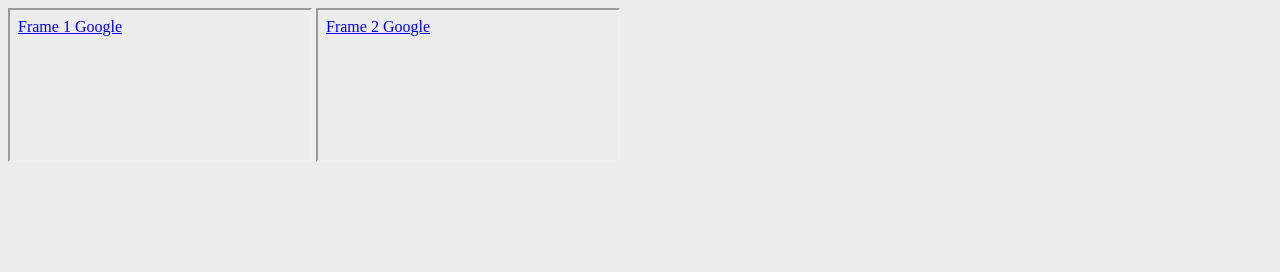
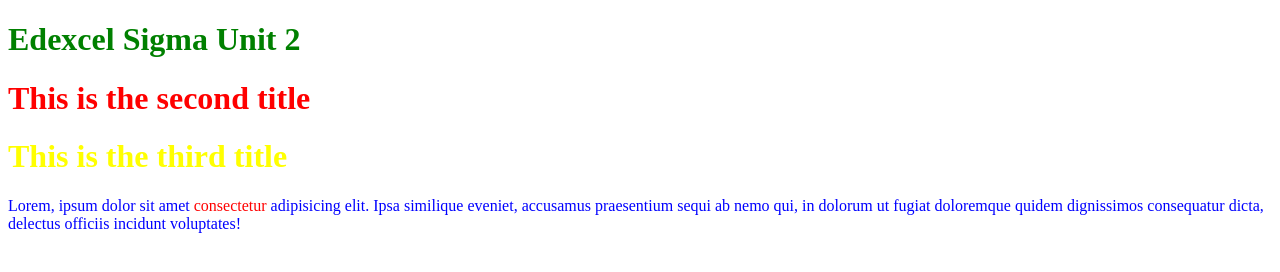
Before and after one commit to vipulasa/edexcel-sigma-unit-2, a plain HTML site: page index.html in a window 1280 px wide. Drawn offline with Linux system fonts and the light colour scheme.

Commit message:
30th CSS

```diff
--- a/index.html
+++ b/index.html
@@ -5,22 +5,37 @@
     <title>Edexcel Sigma Unit 2</title>
     <meta charset="UTF-8">
     <meta name="viewport" content="width=device-width, initial-scale=1.0">
+
+    <!-- Style type 1 -->
     <link rel="stylesheet" href="/styles.css" />
+
+    <!-- Style type 2 -->
+    <style>
+        /* h1 {
+            color: red;
+        } */
+    </style>
+
     <script type="text/javascript" src="/scripts.js" defer></script>
-
-    <style>
-
-    </style>
 </head>
 
 <body>
 
-
-    <iframe src="http://127.0.0.1:5500/frame_1.html"
-    frameborder="1" name="frame_1"></iframe>
-
-    <iframe src="http://127.0.0.1:5500/frame_2.html"
-    frameborder="1"></iframe>
+    <!-- <h1 style="color: blue;"> -->
+    <h1>
+        Edexcel Sigma Unit 2
+    </h1>
+    <h1 id="second-title">
+        This is the second title
+    </h1>
+    <h1 class="third-title">
+        This is the third title
+    </h1>
+    <p>
+        Lorem, ipsum dolor sit amet <span style="color: red;">consectetur</span> adipisicing elit. Ipsa similique eveniet, accusamus praesentium sequi ab
+        nemo qui, in dolorum ut fugiat doloremque quidem dignissimos consequatur dicta, delectus officiis incidunt
+        voluptates!
+    </p>
 
 </body>
 
--- a/styles.css
+++ b/styles.css
@@ -1,3 +1,15 @@
-body {
-    background-color:rgb(236, 236, 236);
+h1 {
+  color: green;
 }
+
+#second-title {
+  color: red;
+}
+
+.third-title {
+    color: yellow;
+}
+
+p {
+  color: blue;
+}
```
